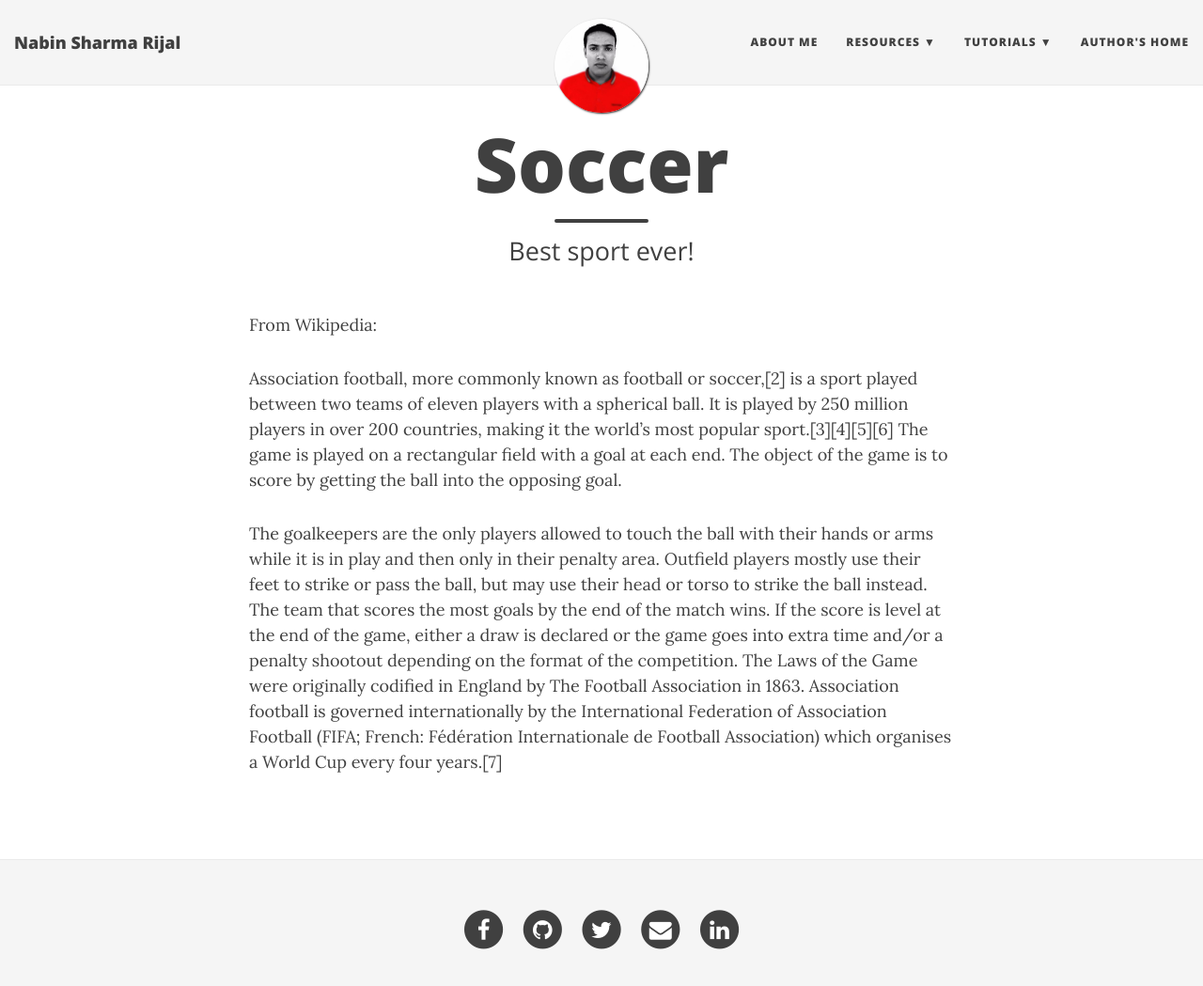
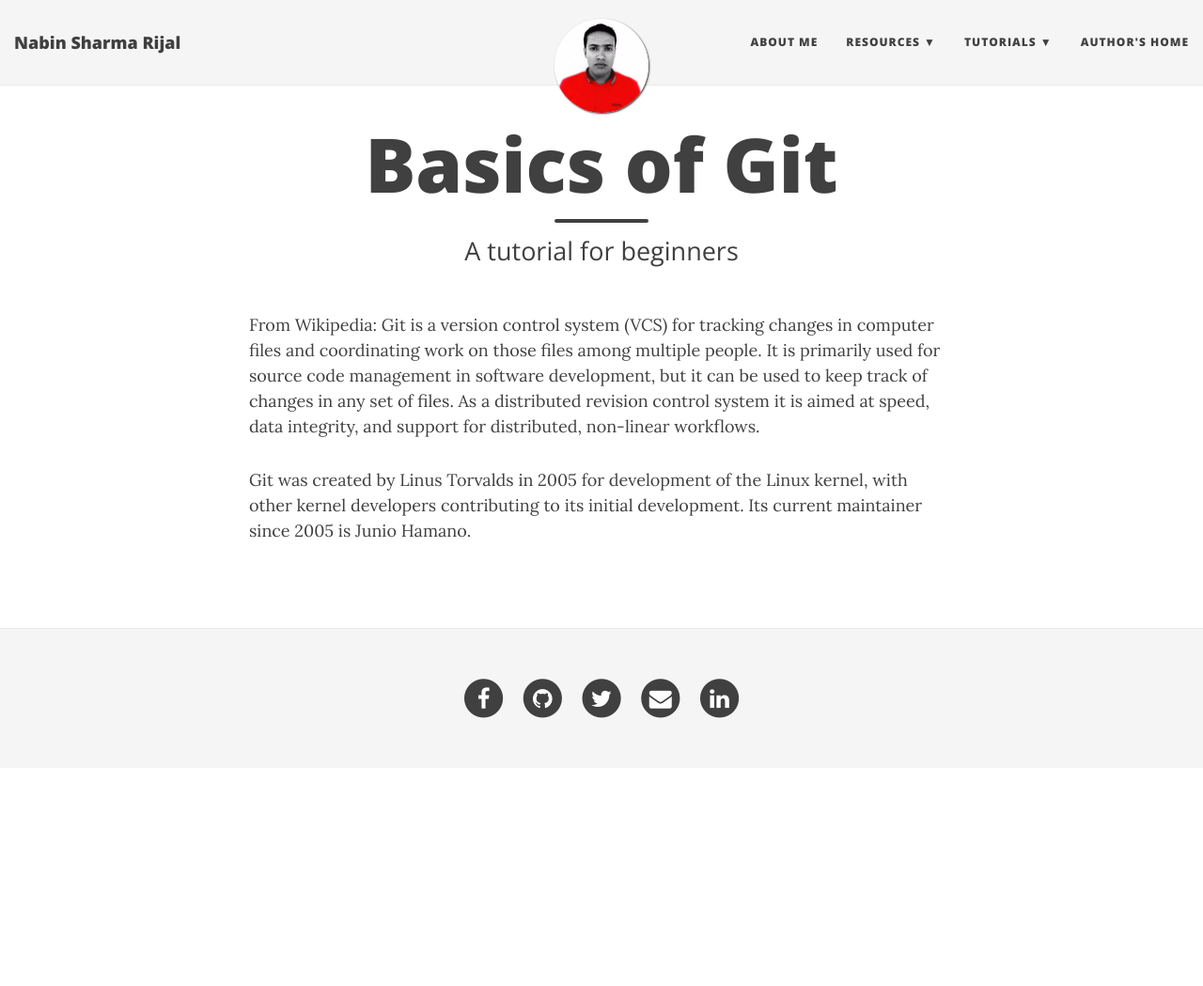
Before and after one commit to Nabinn/Nabinn.github.io, a Jekyll site: the page built from tutorials/Git_Tutorial/index.md, in a window 1280 px wide and 1063 px high. Shown: the top 1049 px of the window at 94% size. Built offline with Jekyll 4.4.1, drawn with Linux system fonts in a browser that asks for light colours; nearby versions of some CDN libraries; comment, search, counter and statistics services are not loaded.

Commit message:
updated git basics

```diff
--- a/tutorials/Git_Tutorial/index.md
+++ b/tutorials/Git_Tutorial/index.md
@@ -1,12 +1,11 @@
 ---
 layout: page
-title: Soccer
-subtitle: Best sport ever!
+title: Basics of Git
+subtitle: A tutorial for beginners
 comments: true
 ---
 
 From Wikipedia:
+Git is a version control system (VCS) for tracking changes in computer files and coordinating work on those files among multiple people. It is primarily used for source code management in software development, but it can be used to keep track of changes in any set of files. As a distributed revision control system it is aimed at speed, data integrity, and support for distributed, non-linear workflows.
 
-Association football, more commonly known as football or soccer,[2] is a sport played between two teams of eleven players with a spherical ball. It is played by 250 million players in over 200 countries, making it the world's most popular sport.[3][4][5][6] The game is played on a rectangular field with a goal at each end. The object of the game is to score by getting the ball into the opposing goal.
-
-The goalkeepers are the only players allowed to touch the ball with their hands or arms while it is in play and then only in their penalty area. Outfield players mostly use their feet to strike or pass the ball, but may use their head or torso to strike the ball instead. The team that scores the most goals by the end of the match wins. If the score is level at the end of the game, either a draw is declared or the game goes into extra time and/or a penalty shootout depending on the format of the competition. The Laws of the Game were originally codified in England by The Football Association in 1863. Association football is governed internationally by the International Federation of Association Football (FIFA; French: Fédération Internationale de Football Association) which organises a World Cup every four years.[7]
+Git was created by Linus Torvalds in 2005 for development of the Linux kernel, with other kernel developers contributing to its initial development. Its current maintainer since 2005 is Junio Hamano.
```
